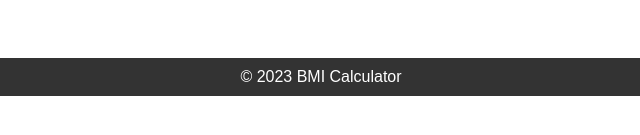
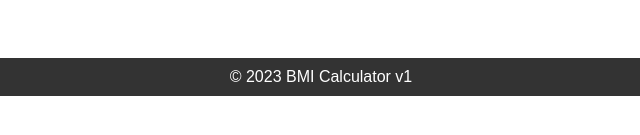
Before and after one commit to lukosiv/programming, a website: page public/index.html in a window 1280 px wide. Shown: the part 547-682 px from the top of the page, 319-959 px from the left. Drawn offline with Linux system fonts and the light colour scheme.

Commit message:
gitlab actions

```diff
--- a/public/index.html
+++ b/public/index.html
@@ -92,7 +92,7 @@
   <p>Your BMI will be displayed here.</p>
 </div>
 <footer>
-  &copy; 2023 BMI Calculator
+  &copy; 2023 BMI Calculator v1
 </footer>
 
 <script>
```
